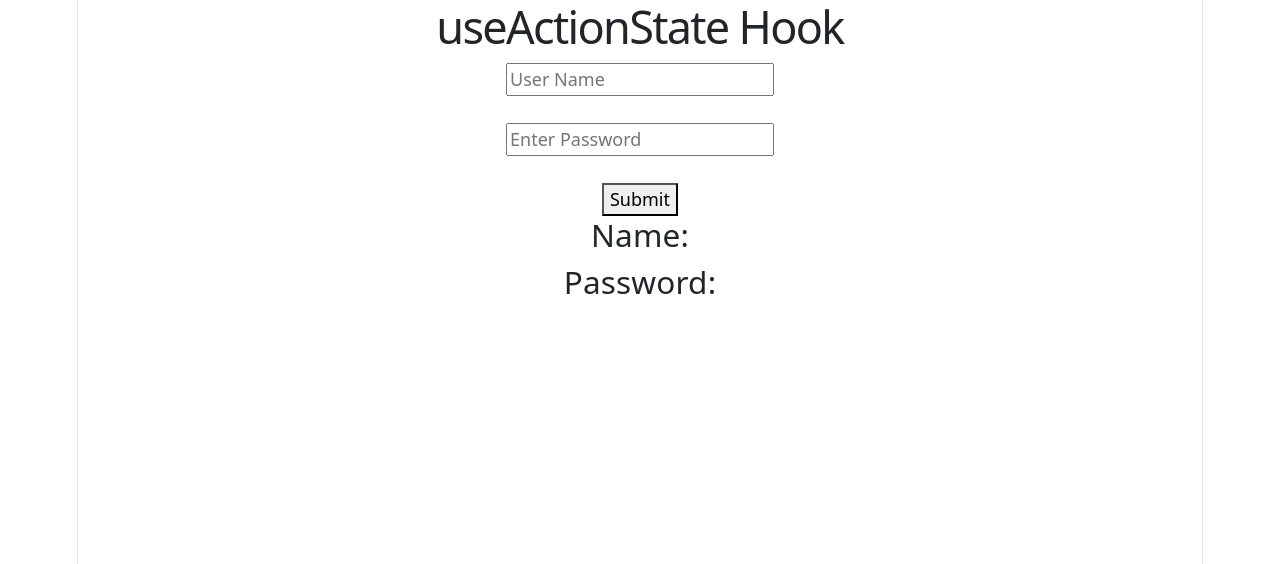
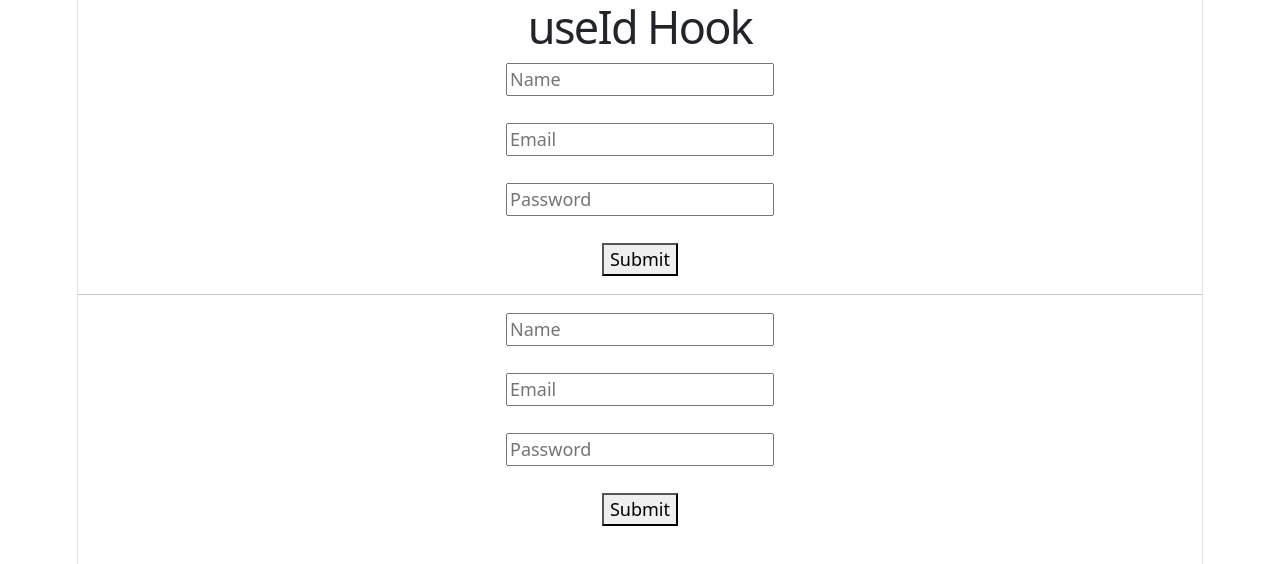
Before and after one commit to its-rahulrana/react-codestepbystep, a React (Vite) app: page / in a window 1280 px wide. Shown: the top 564 px of the page. Built offline with nearby package versions, Linux system fonts and the light colour scheme.

Commit message:
Code 37 userId Hook

```diff
--- a/src/App.jsx
+++ b/src/App.jsx
@@ -1,46 +1,32 @@
-import { useActionState } from "react";
+import { useId } from "react";
 
 const App = () => {
-
-  const submitHandler = async(previousData, formData) => {
-    let name = formData.get('name');
-    let password = formData.get('pass')
-
-    await new Promise (res => setTimeout(res,2000))
-    console.log(name, password)
-
-    if(name && password){
-      return {message: "Data Submitted", name, password}
-    } else {
-      return {error: "Failed to submit, Enter proper data"}
-    }
-  }
-
-  const [data, action, pending] = useActionState(submitHandler, undefined);
-
-  return(
+  return (
     <>
-      <h1>useActionState Hook</h1>
-      <form action={action}>
-        <input type="text" placeholder="User Name" name="name"/>
-        <br/>
-        <br/>
-        <input type="password" placeholder="Enter Password" name="pass"/>
-        <br/>
-        <br/>
-        <button disabled={pending}>Submit</button>
-        <br/>
-        {
-          data?.error && <span style={{color: "red"}}>{data.error}</span>
-        }
-        {
-          data?.message && <span style={{color: "green"}}>{data.message}</span>
-        }
-      </form>
-      <h3>Name: {data?.name}</h3>
-      <h3>Password: {data?.password}</h3>
+      <h1>useId Hook</h1>
+      <UserForm/>
+      <hr/>
+      <UserForm/>
     </>
   )
-};
+}
 
 export default App;
+
+const UserForm = () => {
+  const userId = useId();
+  return(
+    <form>
+      <input type="text" id={userId+"name"} placeholder="Name"/>
+      <br/>
+      <br/>
+      <input type="email" id={userId+"email"} placeholder="Email"/>
+      <br/>
+      <br/>
+      <input type="password" id={userId+"pass"} placeholder="Password"/>
+      <br/>
+      <br/>
+      <button>Submit</button>
+    </form>
+  )
+}
```
